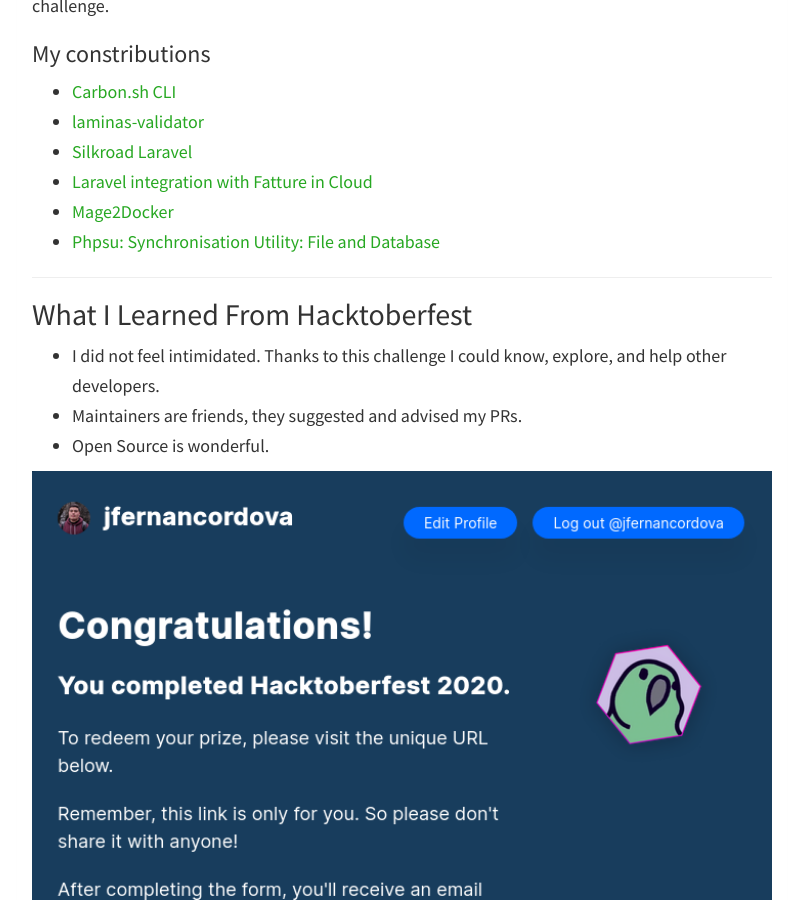
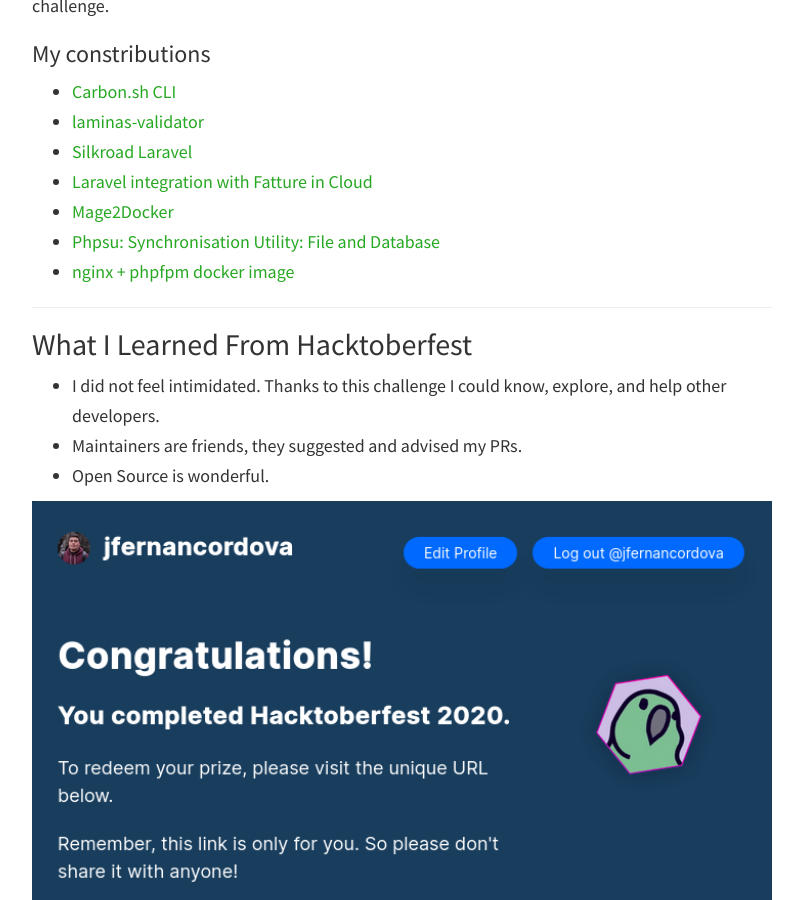
Before and after one commit to jfernancordova/jfernancordova.github.io, a Jekyll site: the page built from _posts/2020-10-25-my-first-hacktoberfest.md, in a window 1280 px wide and 900 px high, scrolled down 338 px. Shown: the whole window, without its empty margins (238-1041 px from the left). Built offline with Jekyll 4.4.1, drawn with Linux system fonts in a browser that asks for light colours; nearby versions of some CDN libraries.

Commit message:
New contribution

```diff
--- a/_posts/2020-10-25-my-first-hacktoberfest.md
+++ b/_posts/2020-10-25-my-first-hacktoberfest.md
@@ -17,6 +17,7 @@
 * [Laravel integration with Fatture in Cloud](https://github.com/offline-agency/laravel-fatture-in-cloud/pull/26)
 * [Mage2Docker](https://github.com/graycoreio/mage2docker/pull/12)
 * [Phpsu: Synchronisation Utility: File and Database](https://github.com/phpsu/phpsu/pull/167)
+* [nginx + phpfpm docker image](https://github.com/fontenele/php/pull/11)
 
 ---
 
```
